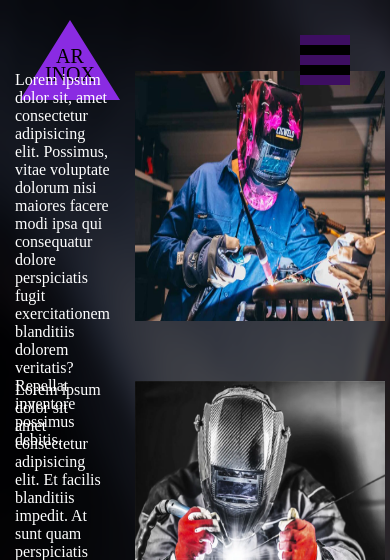
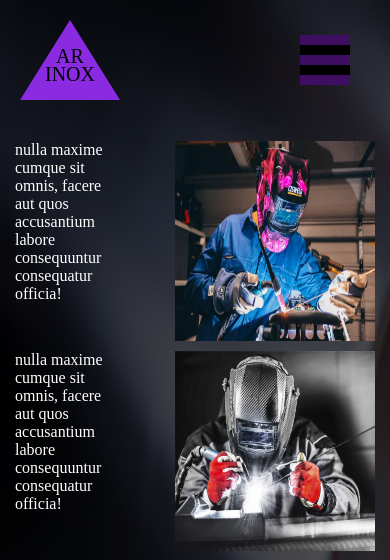
Before and after one commit to Micael595/proyecto-welding, a plain HTML site: page pages/nosotros.html in a window 390 px wide. Shown: the top 560 px of the page. Drawn offline with nearby package versions, Linux system fonts and the light colour scheme.

Commit message:
nosotros finalizado en responsive

```diff
--- a/css/style.css
+++ b/css/style.css
@@ -264,32 +264,32 @@
         grid-template-columns: repeat(6,1fr);
         gap: 10px;
         padding: 5px;
-        margin-top: -20px;
+        margin-top: 50px;
         margin-bottom: -40px;
     }
     .worker1{
         display: flex;
-        height: 250px;
-        width: 250px;
+        height: 200px;
+        width: 200px;
         grid-column-start: 4;
         grid-column-end: 6;
         grid-row: 1/2;
-        margin-left: 100px;
+        margin-left: 50px;
     }
     .worker2{
         display: flex;
-        height: 250px;
-        width:250px;
+        height: 200px;
+        width:200px;
         grid-column-start: 4;
         grid-column-end: 6;
         grid-row: 2/2;
-        margin-left: 100px;
+        margin-left: 50px;
     }
     .info1{
 
         display:flex;
-        height: 300px;
-        width:inherit;
+        height: 80px;
+        width:100px;
         grid-column-start: 2;
         grid-column-end: 4;
         grid-row: 1/2;
@@ -298,8 +298,8 @@
     }
     .info2{
         display: flex;
-        height: 300px;
-        width: inherit;
+        height: 80px;
+        width:100px;
         grid-column-start: 2;
         grid-column-end: 4;
         grid-row: 2/2;
--- a/pages/nosotros.html
+++ b/pages/nosotros.html
@@ -41,9 +41,9 @@
     </header>
     <main>
         <div class="grid-container2">
-            <p class="info1" >Lorem ipsum dolor sit, amet consectetur adipisicing elit. Possimus, vitae voluptate dolorum nisi maiores facere modi ipsa qui consequatur dolore perspiciatis fugit exercitationem blanditiis dolorem veritatis? Repellat inventore possimus debitis.</p>
+            <p class="info1" >nulla maxime cumque sit omnis, facere aut quos accusantium labore consequuntur consequatur officia!</p>
             <img class="worker1" src="../img/welder-tig-project-mockup/welder1.jpg" alt="">
-            <p class="info2">Lorem ipsum dolor sit amet consectetur adipisicing elit. Et facilis blanditiis impedit. At sunt quam perspiciatis explicabo nulla maxime cumque sit omnis, facere aut quos accusantium labore consequuntur consequatur officia!</p>
+            <p class="info2">nulla maxime cumque sit omnis, facere aut quos accusantium labore consequuntur consequatur officia!</p>
             <img class="worker2" src="../img/welder-tig-project-mockup/welder2.webp" alt="">
         </div>
 
```
